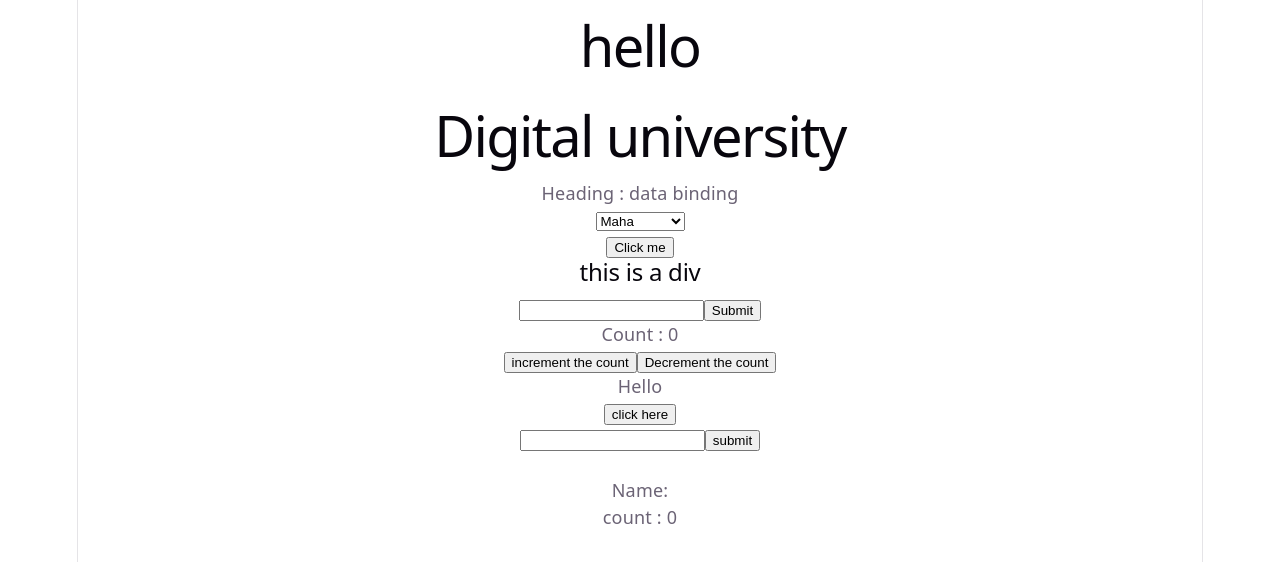
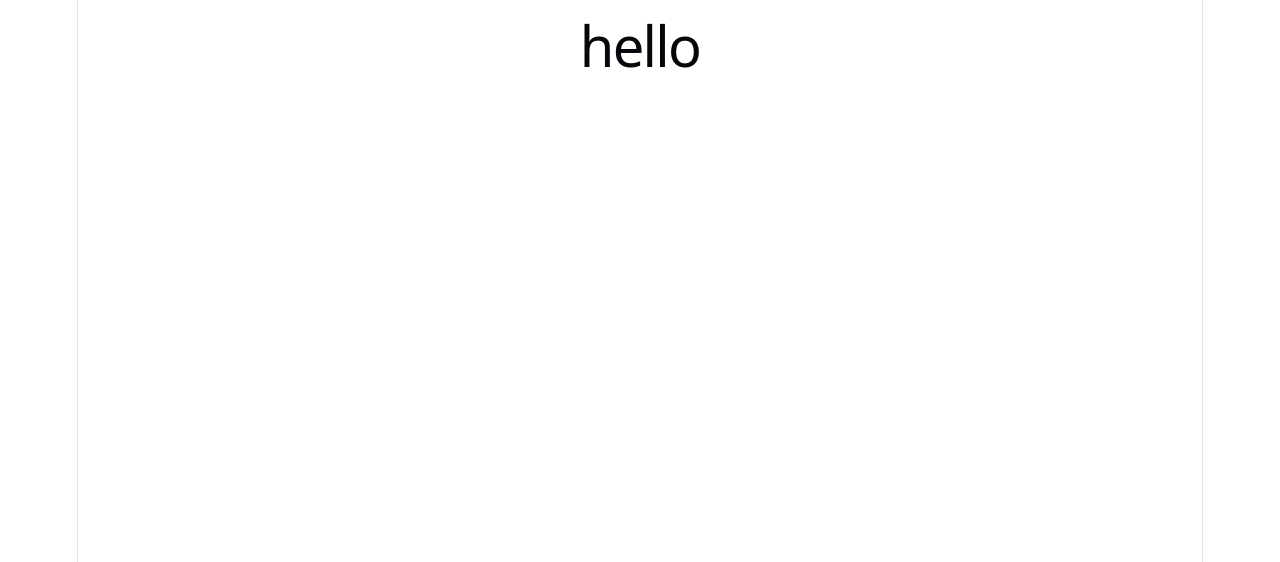
Before and after one commit to SooryaSDas/reactjs, a React (Vite) app in the folder react-js-tutorial/: page / in a window 1280 px wide. Shown: the top 562 px of the page. Built offline with nearby package versions, Linux system fonts and the light colour scheme.

Commit message:
use state count

```diff
--- a/react-js-tutorial/src/App.tsx
+++ b/react-js-tutorial/src/App.tsx
@@ -1,10 +1,10 @@
 // import './App.css'
 
-import DataBinding from "./Databinding"
-import Digital from "./Digital"
-import EventBinding from "./EventBinding"
-import Uncontrolled from "./Uncontrolled"
-import Usestatefn from "./Usestatefn"
+// import DataBinding from "./Databinding"
+// import Digital from "./Digital"
+// import EventBinding from "./EventBinding"
+// import Uncontrolled from "./Uncontrolled"
+// import Usestatefn from "./Usestatefn"
 
 function App() {
 
@@ -12,11 +12,11 @@ function App() {
   return (
     <>
       <h1>hello</h1>
-      <Digital/>
+      {/* <Digital/>
       <DataBinding />
       <EventBinding />
       <Uncontrolled />
-      <Usestatefn />
+      <Usestatefn /> */}
     </>
   )
 }
--- a/react-js-tutorial/src/Usestatefn.tsx
+++ b/react-js-tutorial/src/Usestatefn.tsx
@@ -12,6 +12,8 @@ function Usestatefn() {
     e.preventDefault();
     setSubmitname(name);
   };
+
+
   return (
     <div>
 
@@ -45,6 +47,10 @@ function Usestatefn() {
         <p>count : {submitname.length}</p>
       </div>
 
+      {/* checking */}
+      <div>
+
+      </div>
     </div>
   );
 }
```
